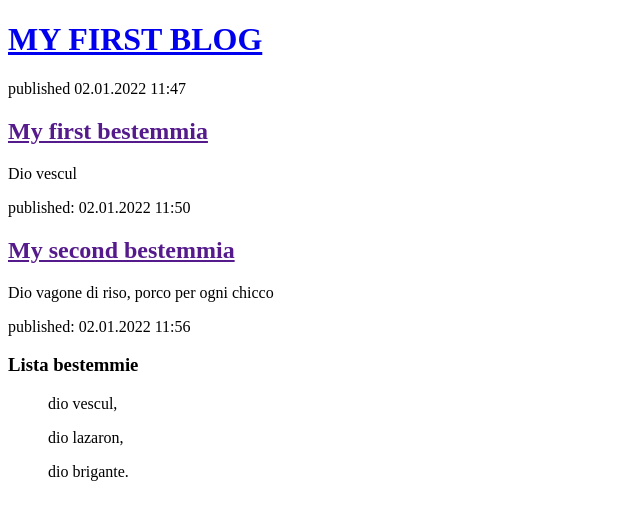
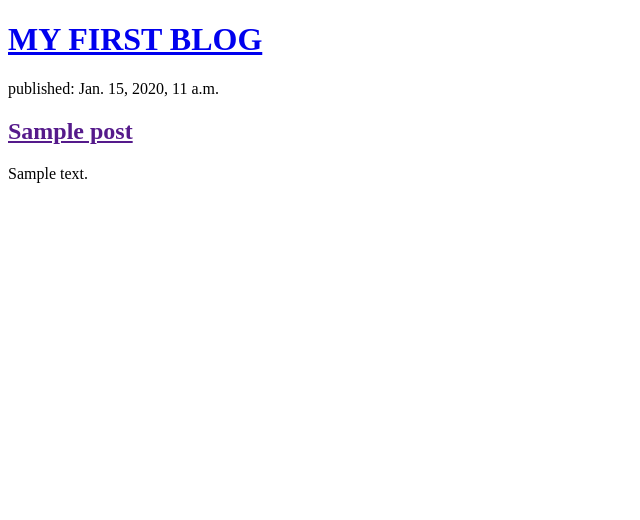
Before and after one commit to cumaduma/my-first-blog, a Django app: page / in a window 1280 px wide. Shown: the top 520 px of the page, without its empty margins (0-640 px from the left). Run offline with Django 4.2, Linux system fonts and the light colour scheme; tables that the repository leaves empty hold one stand-in row (values such as "Sample post").

Commit message:
Modifica template, collegamento con HTML

```diff
--- a/blog/templates/blog/post_list.html
+++ b/blog/templates/blog/post_list.html
@@ -5,28 +5,18 @@
         <title>Cuma's blog</title>
     </head>
     <body>
+
         <header>
             <h1><a href="/">MY FIRST BLOG</a></h1>
         </header>
 
-        <article>
-            <time>published 02.01.2022 11:47</time>
-            <h2><a href="">My first bestemmia</a></h2>
-            <p>Dio vescul</p>
-        </article>
+        {% for post in posts %}
+            <article>
+                <time>published: {{post.published_date}}</time>
+                <h2><a href="">{{post.title}}</a></h2>
+                <p>{{post.text|linebreaksbr}}</p>
+            </article>
+        {% endfor %}
 
-        <article>
-            <time>published: 02.01.2022 11:50</time>
-            <h2><a href="">My second bestemmia</a></h2>
-            <p>Dio vagone di riso, porco per ogni chicco</p>
-            <time>published: 02.01.2022 11:56</time>
-        </article>
-
-        <article>
-            <h3>Lista bestemmie</h3>
-            <ul>dio vescul,</ul>
-            <ul>dio lazaron,</ul>
-            <ul>dio brigante.</ul>
-        </article>
     </body>
 </html>
--- a/blog/views.py
+++ b/blog/views.py
@@ -1,4 +1,7 @@
 from django.shortcuts import render
+from .models import Post
+from django.utils import timezone
 
 def post_list(request):
-    return render(request, 'blog/post_list.html', {})
+    posts = Post.objects.filter(published_date__lte=timezone.now()).order_by('published_date')
+    return render(request, 'blog/post_list.html', {'posts': posts})
```
